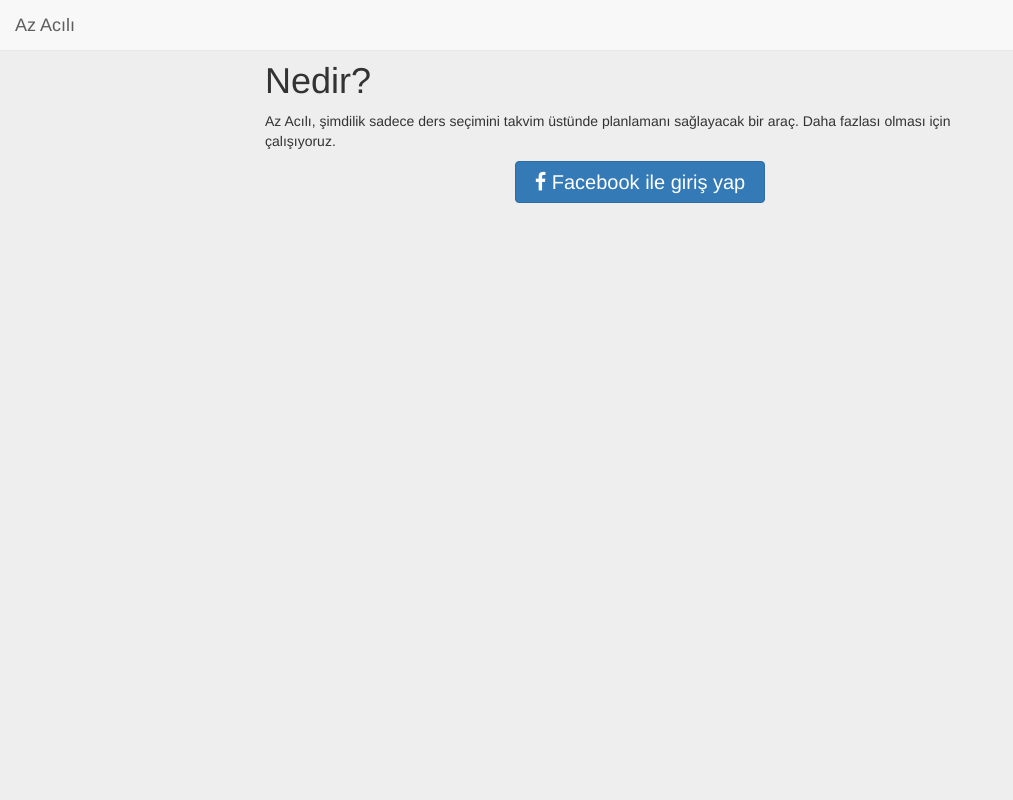
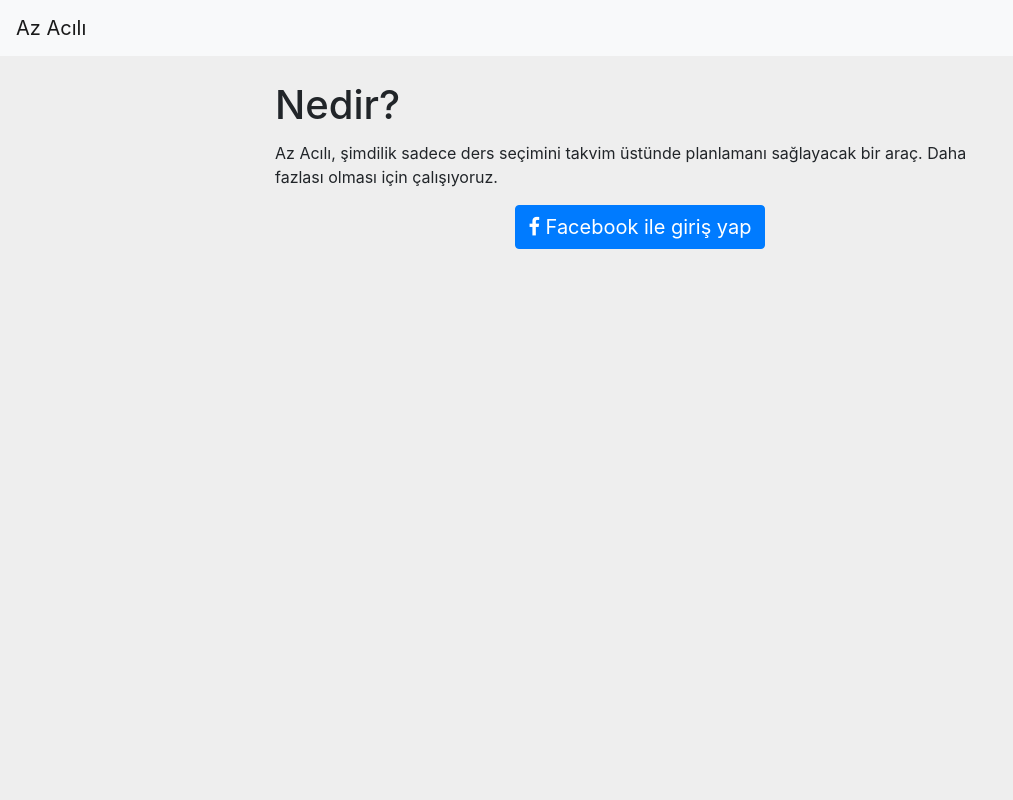
Before and after one commit to ulgens/azacili-scheduler, a Django app: page / in a window 1280 px wide. Shown: the whole page, without its empty margins (0-1013 px from the left). Run offline with Django 3.2, Linux system fonts and the light colour scheme; some libraries are stand-ins or nearby versions.

Commit message:
Use Bootstrap 4 in login.html

```diff
--- a/static/css/style.css
+++ b/static/css/style.css
@@ -4,7 +4,7 @@
 
 
 body {
-    padding-top: 40px; /* 40px to make the container go all the way to the bottom of the topbar */
+    padding-top: 80px; /* 40px to make the container go all the way to the bottom of the topbar */
 }
 
 .btn { font-size: 20px; }
--- a/templates/login.html
+++ b/templates/login.html
@@ -2,30 +2,32 @@
 
 <html>
     <head>
-        <link rel="stylesheet" href="https://stackpath.bootstrapcdn.com/bootstrap/3.3.1/css/bootstrap.min.css" crossorigin="anonymous" />
+        <link rel="stylesheet" href="https://stackpath.bootstrapcdn.com/bootstrap/4.1.3/css/bootstrap.min.css" integrity="sha384-MCw98/SFnGE8fJT3GXwEOngsV7Zt27NXFoaoApmYm81iuXoPkFOJwJ8ERdknLPMO" crossorigin="anonymous">
         <link href="//maxcdn.bootstrapcdn.com/font-awesome/4.2.0/css/font-awesome.min.css" rel="stylesheet">
         <link rel="stylesheet" href="{% static 'css/style.css' %}">
     </head>
     <body>
-        <nav class="navbar navbar-default navbar-fixed-top" role="navigation">
+        <nav class="navbar navbar-light bg-light fixed-top navbar-expand-md" role="navigation">
             <a class="navbar-brand" href="#">Az Acılı</a>
         </nav>
         <div class="container">
             <div class="row">
-                <div class="col-md-8 col-md-offset-2"></div>
+                <div class="col-lg-8 offset-md-2"></div>
             </div>
 
             <div class="row">
-                <div class="col-md-8 col-md-offset-2">
-                    <h1>Nedir?</h1>
+                <div class="col-lg-8 offset-md-2">
+                    <h1 class="card-title">Nedir?</h1>
                     <p>Az Acılı, şimdilik sadece ders seçimini takvim üstünde planlamanı sağlayacak bir araç. Daha fazlası olması için çalışıyoruz.</p>
                 </div>
             </div>
 
             <div class="row">
-                <div class="col-md-8 col-md-offset-2">
+                <div class="col-lg-8 offset-md-2">
                     <center>
-                        <a href="{% url "social:begin" "facebook" %}" style="display:block; width:250px;" class="btn btn-primary"><i class="fa fa-facebook"></i> Facebook ile giriş yap</a>
+                        <a href="{% url "social:begin" "facebook" %}" style="display:block; width:250px;" class="btn btn-primary">
+                            <i class="fa fa-facebook"></i> Facebook ile giriş yap
+                        </a>
                     </center>
                 </div>
             </div>
```
